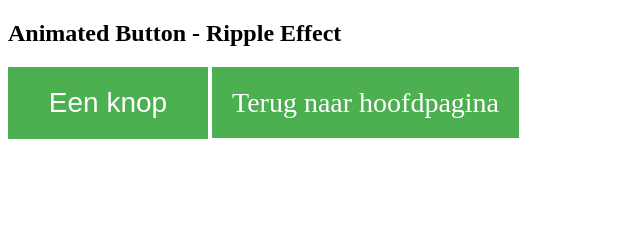
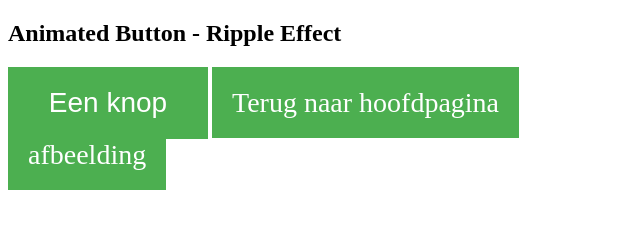
Before and after one commit to LeerlingStem/LeerlingStem.github.io, a plain HTML site: page knoppen.html in a window 1280 px wide. Shown: the whole page, without its empty margins (0-640 px from the left). Drawn offline with Linux system fonts and the light colour scheme.

Commit message:
Update knoppen.html

```diff
--- a/knoppen.html
+++ b/knoppen.html
@@ -46,5 +46,7 @@
 
 <button class="button">Een knop</button>
 <a href="index.html" class="button">Terug naar hoofdpagina</a>
+<br>
+<a href="afbeelding.html" class="button">afbeelding</a>
 </body>
 </html>
```
